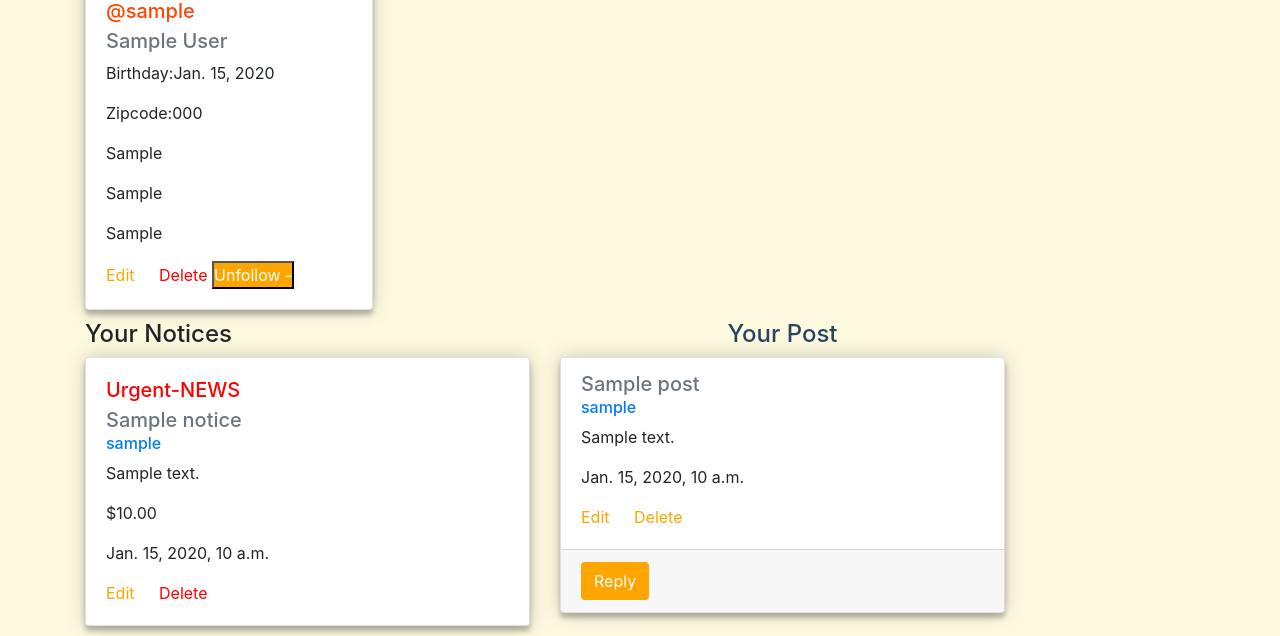
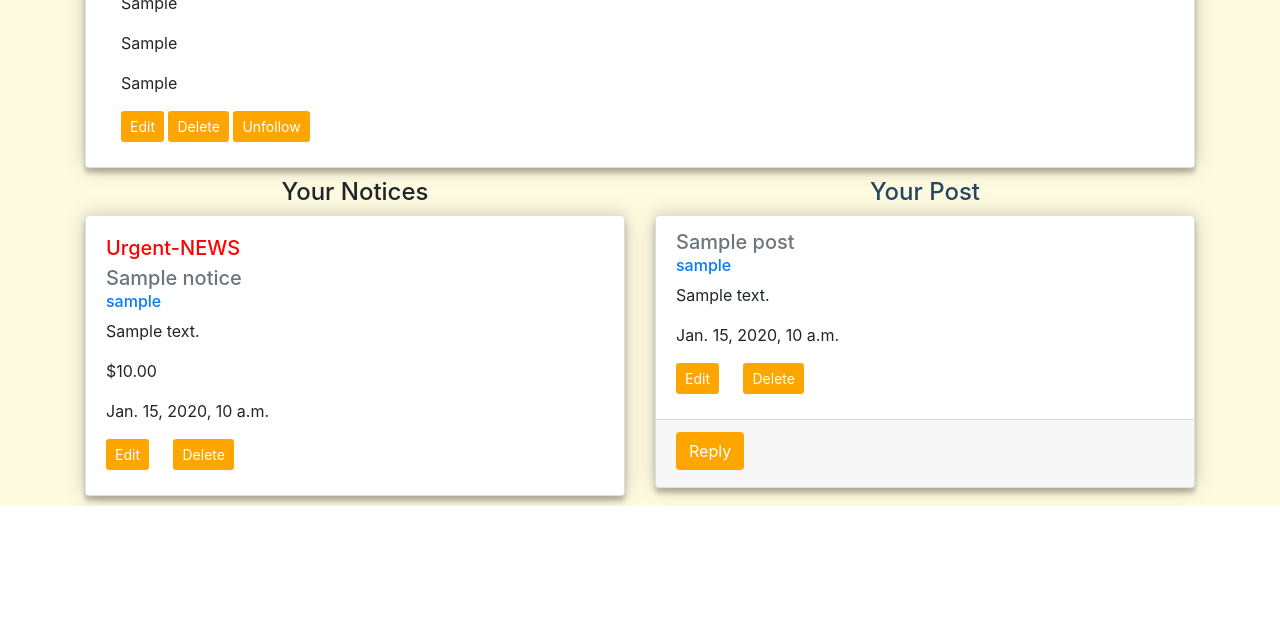
Before and after one commit to SlikNik/modern_village, a Django app: a page that uses templates/base.html in a window 1280 px wide. Shown: the part 938-1574 px from the top of the page. After the commit the page ends 1444 px from the top, so only its background shows below. Run offline with Django 3.2, Linux system fonts and the light colour scheme; a user stored in the database is signed in; tables that the repository leaves empty hold one stand-in row (values such as "Sample post"); some libraries are stand-ins or nearby versions.

Commit message:
last changes to fix issues

```diff
--- a/appstatic/css/main.css
+++ b/appstatic/css/main.css
@@ -62,16 +62,11 @@ img.fas {
     border-bottom: 1px solid white;
     margin-bottom: -1px;
 }
-.weatherWidget{
-    color: white;
-    position: absolute;
-    top: 350px;
-    right: 20px;
-    font-family: "Roboto"!important;
-}
+
 button {
     background-color: orange!important;
     color: white!important;
+    margin-bottom: 5px;
 }
 button.navbar-toggler {
     background-color: none!important;
@@ -126,6 +121,9 @@ h3.title3 {
 div.notice-title {
     color: #264653!important;
 }
+h5.card-title {
+    color: #264653!important;
+}
 @media only screen and (max-width: 1000px) {
     nav.navbar {
         background-color: rgba(255, 254, 242, 0.8);
@@ -152,4 +150,3 @@ div.notice-title {
 
 
 }
-/* unneeded change */
--- a/appstatic/javascript/main.js
+++ /dev/null
@@ -1,20 +0,0 @@
-
-
-window.weatherWidgetConfig =  window.weatherWidgetConfig || [];
-  window.weatherWidgetConfig.push({
-      selector:".weatherWidget",
-      apiKey = OscillatorNode.environ.get('apiKey'), //lots of usage? Sign up for your personal key
-      location:"Halsey, OR",//enter an addres
-      unitGroup:"us", //"us" or "metric"
-      forecastDays:5, //how many days forecast to show
-      title:"Halsey, OR",//optional title to show in the
-      showTitle:true,
-      showConditions:true
-  });
-
-  (function() {
-  var d = document, s = d.createElement('script');
-  s.src = "https://www.visualcrossing.com/widgets/forecast-simple/weather-forecast-widget-simple.js";
-  s.setAttribute('data-timestamp', +new Date());
-  (d.head || d.body).appendChild(s);
-  })();
--- a/modern_village/settings.py
+++ b/modern_village/settings.py
@@ -12,6 +12,8 @@ https://docs.djangoproject.com/en/3.1/ref/settings/
 
 from pathlib import Path
 import os
+from dotenv import load_dotenv
+load_dotenv("secrets.env")
 
 # Build paths inside the project like this: BASE_DIR / 'subdir'.
 BASE_DIR = Path(__file__).resolve().parent.parent
@@ -21,7 +23,7 @@ BASE_DIR = Path(__file__).resolve().parent.parent
 # See https://docs.djangoproject.com/en/3.1/howto/deployment/checklist/
 
 # SECURITY WARNING: keep the secret key used in production secret!
-secret_key = os.environ.get('SECRET_KEY')
+SECRET_KEY = os.environ.get('SECRET_KEY')
 
 # SECURITY WARNING: don't run with debug turned on in production!
 DEBUG = True
--- a/templates/base.html
+++ b/templates/base.html
@@ -68,14 +68,10 @@
       <img class="logo" src="/static/images/neighborhood-logo.png" width="300" height="300" alt="">
       <h1 class="title text-center">Modern Village</h1>
       <p class="motto text-center">We know sometimes it takes a village</p>
-      <div class="weatherWidget" style="color: white;">Local Weather</div>
+      <!-- <div class="weatherWidget" style="color: white;">Local Weather</div> -->
     </div>
   </div>
-  <div id="layout">
-  <section id="section2"></section>
-  <section id="section3"></section>
-  <section id="section4"></section>
-  </div>
+
 
 
   <div class="container">{% block content %} {% endblock %}</div>
--- a/templates/profile.html
+++ b/templates/profile.html
@@ -2,13 +2,13 @@
 {% load static %}
 {% block content %}
 <br/>
-<div class="card" style="width: 18rem;">
+<div class="card col-md-12">
     <div class="card-body">
-        <img src="{{current_user.user_pic.url }}" alt="{{ current_user.username }}" />
-        <h5 class="card-title" style="color: orangered;"><a href="/profile/{{current_user.username}}/" style="color: orangered;">@{{current_user.username}}</a></h5>
-        <h5 class="card-subtitle mb-2 text-muted">{{current_user.first_name}} {{current_user.last_name}}</h5>
-        <p class="card-text">Birthday:{{current_user.birthday}}</p>
-        <p class="card-text">Zipcode:{{current_user.zipcode}}</p>
+        <img class="rounded" src="{{current_user.user_pic.url }}" alt="{{ current_user.username }}" />
+        <h5 class="card-title text-center" style="color: orangered;"><a href="/profile/{{current_user.username}}/" style="color: orangered;">@{{current_user.username}}</a></h5>
+        <h5 class="card-subtitle mb-2 text-muted text-center">{{current_user.first_name}} {{current_user.last_name}}</h5>
+        <p class="card-text text-center">Birthday:{{current_user.birthday}}</p>
+        <p class="card-text text-center">Zipcode:{{current_user.zipcode}}</p>
         {%if current_user.facebook != Null %}
         <p class="card-text"> {{current_user.facebook}}</p>
         {% endif %}
@@ -19,11 +19,11 @@
         <p class="card-text"> {{current_user.twitter}}</p>
         {% endif %}
         {% if request.user.is_authenticated and request.user == current_user %}
-        <a href="/profile/{{current_user.username}}/edit/" class="card-link">Edit</a>
-        <a href="/profile/{{current_user.username}}/delete/" class="card-link" style="color: red;">Delete</a>
+        <a href="/profile/{{current_user.username}}/edit/"><button class="btn btn-sm">Edit</button></a>
+        <a href="/profile/{{current_user.username}}/delete/" style="color: red;"><button class="btn btn-sm">Delete</button></a>
         {% endif %}
         {% if profile in user_following%}
-        <a href="/unfollow/{{ profile.id }}/"><button>Unfollow -</button></a>
+        <a href="/unfollow/{{ profile.id }}/"><button class="btn btn-sm">Unfollow</button></a>
         {% elif profile != request.user %}
         <a href="/follow/{{ current_user.id }}/"><button>Follow +</button></a>
         {% endif %}
@@ -33,9 +33,9 @@
 
 
 <div class="row">
-<div class='col-md-5'>
+<div class='col-md-6'>
 {% if request.user.is_authenticated and request.user == current_user %}
-<h4> Your Notices</h4>
+<h4 class="text-center"> Your Notices</h4>
 {% else %}
 <h4>{{current_user.username}} Notices</h4>
 {% endif %}
@@ -58,8 +58,8 @@
             {% endif %}
             <p class="card-text">{{notice.post_date}}</p>
             {% if request.user.is_authenticated and request.user == notice.creator %}
-            <a href="/notice/{{notice.id}}/edit/" class="card-link">Edit</a>
-            <a href="/notice/{{notice.id}}/delete/" class="card-link" style="color: red;">Delete</a>
+            <a href="/notice/{{notice.id}}/edit/" class="card-link"><button class="btn btn-sm">Edit</button></a>
+            <a href="/notice/{{notice.id}}/delete/" class="card-link" style="color: red;"><button class="btn btn-sm">Delete</button></a>
             {% endif %}
         </div>
         {% endfor %}
@@ -68,7 +68,7 @@
 
 
 
-<div class='col-md-5'>
+<div class='col-md-6'>
     {% if request.user.is_authenticated and request.user == current_user %}
     <h4 style="color: #264563;" class='text-center'> Your Post</h4>
     {% else %}
@@ -82,8 +82,8 @@
             <p class="card-text">{{post.body}}</p>
             <p class="card-text">{{post.post_date}}</p>
             {% if request.user.is_authenticated and request.user == post.creator %}
-            <a href="/post/{{post.id}}/edit/" class="card-link">Edit</a>
-            <a href="/post/{{post.id}}/delete/" class="card-link">Delete</a>
+            <a href="/post/{{post.id}}/edit/" class="card-link"><button class="btn btn-sm">Edit</button></a>
+            <a href="/post/{{post.id}}/delete/" class="card-link"><button class="btn btn-sm">Delete</button></a>
             {% endif %}
         </div>
                     <div class="card-footer">
```
Also changed, not shown: templates/notices.html (+4 -4 lines), templates/posts.html (+10 -7 lines), modern_users/migrations/0001_initial.py (added), modern_users/migrations/__init__.py (added), notices/migrations/0001_initial.py (added), notices/migrations/__init__.py (added), post/migrations/0001_initial.py (added), post/migrations/__init__.py (added). Lines whose indentation alone changed are shown as unchanged.
